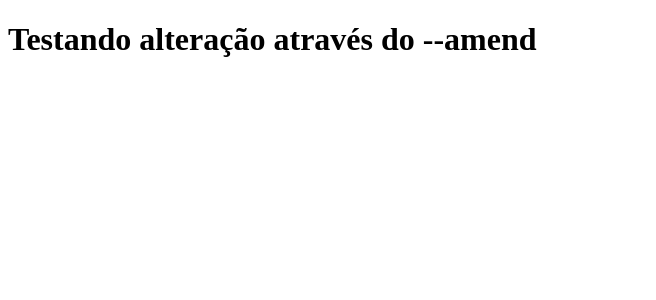
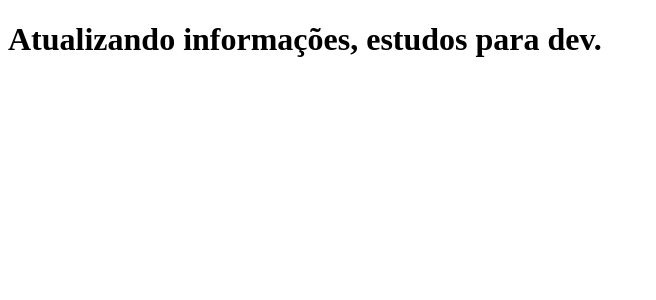
Before and after one commit to tomasfranco/clone-tabnews, a Next.js app: page / in a window 1280 px wide. Shown: the top 300 px of the page, without its empty margins (0-656 px from the left). Built offline with nearby package versions, Linux system fonts and the light colour scheme.

Commit message:
Modifica a frase

```diff
--- a/pages/index.js
+++ b/pages/index.js
@@ -1,5 +1,5 @@
 function Home() {
-    return <h1>Testando alteração através do --amend</h1>
+    return <h1>Atualizando informações, estudos para dev.</h1>
 }
 
 export default Home;
```
